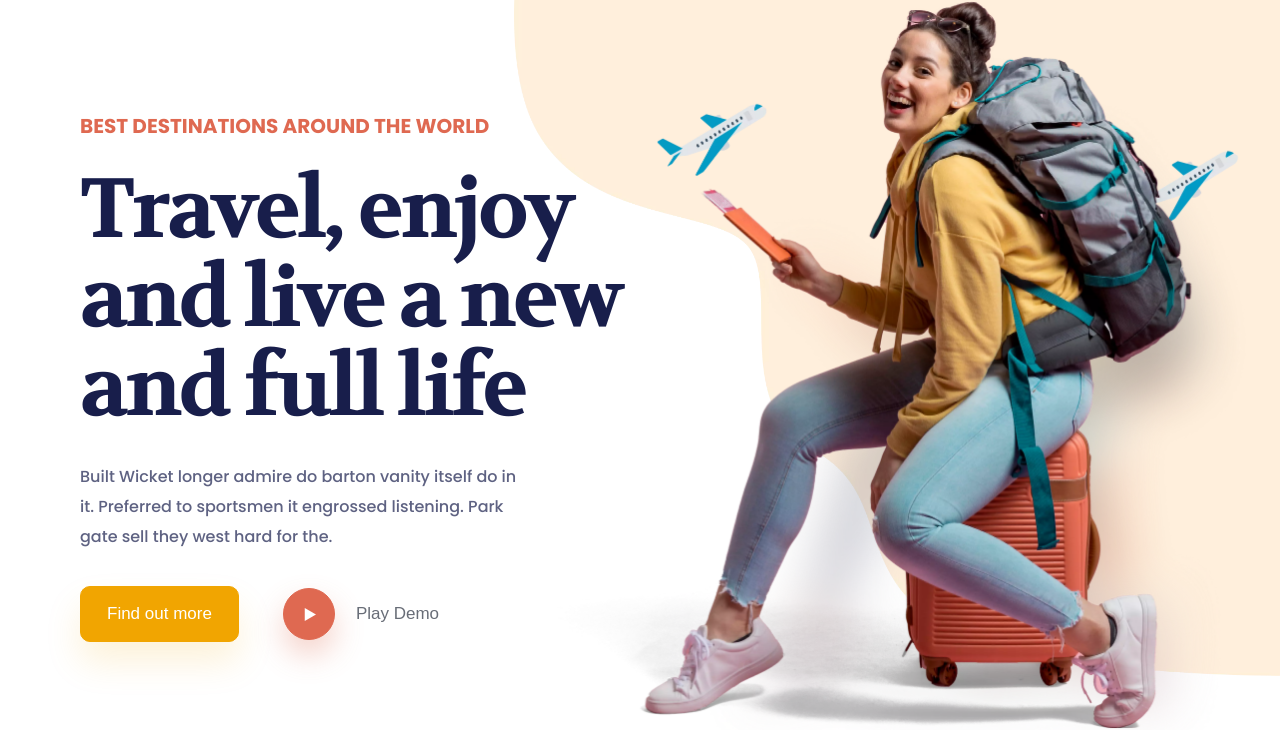
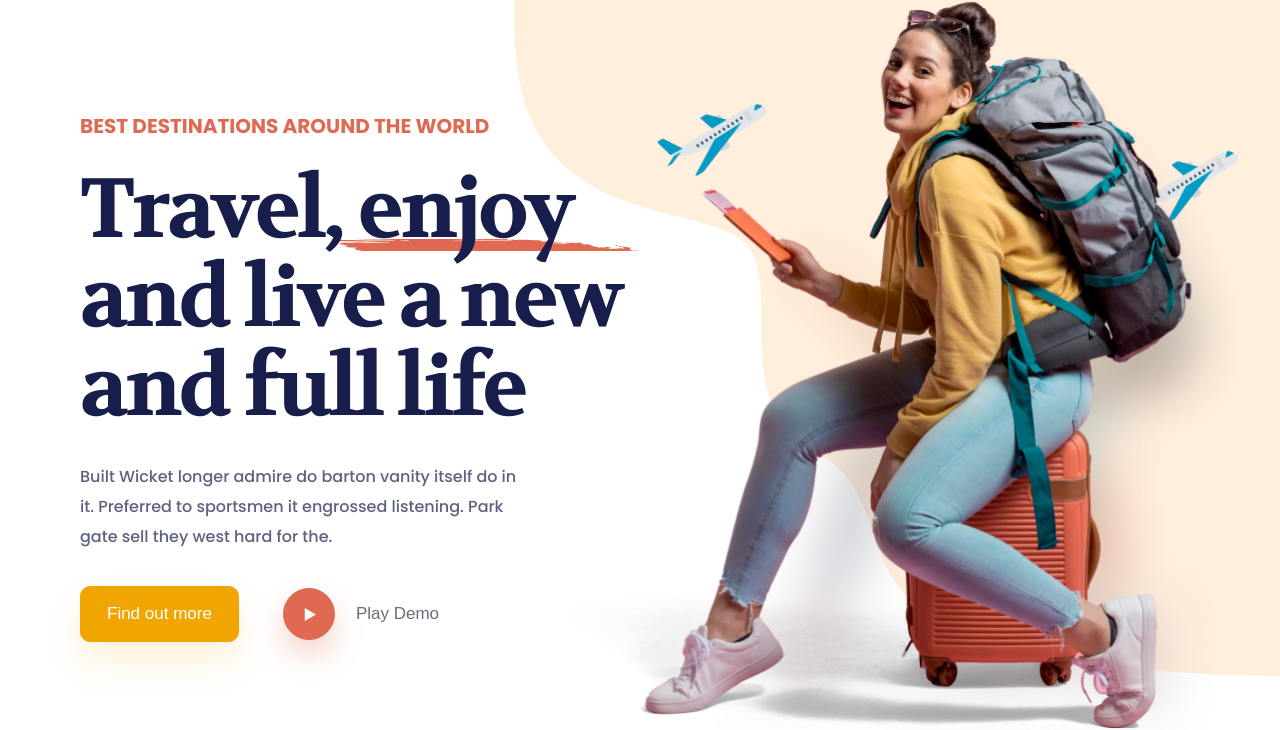
Before and after one commit to Rainbow1900/jadoo, a plain HTML site: page index.html in a window 1280 px wide. Shown: the part 101-831 px from the top of the page. Drawn offline with Linux system fonts and the light colour scheme.

Commit message:
Jadoo new 8

```diff
--- a/css/style.scss
+++ b/css/style.scss
@@ -409,7 +409,7 @@ h6 {
 	@include adaptiv-value('background-size', 766, 300, 1);
 	background-position: top right;
 	@include adaptiv-value('padding-top', 100, 70, 1);
-	@include adaptiv-value('padding-bottom', 230, 50, 1);
+	@include adaptiv-value('padding-bottom', 180, 50, 1);
 	&__container {
 	}
 
@@ -448,6 +448,23 @@ h6 {
 		@media(max-width: 767px) {
 			@include adaptiv-value('font-size', 84, 38, 1);
 			@include adaptiv-value('line-height', 89, 44, 1);
+		}
+
+		&::before {
+			content: "";
+			position: absolute;
+			top: 74px;
+			right: -85px;
+			background-image: url('../img/jadoo-img-text.svg');
+			background-repeat: no-repeat;
+			background-size: 385px;
+			width: 100%;
+			height: 12px;
+			max-width: 385px;
+			z-index: -1;
+			@media(max-width: 767px) {
+				display: none;
+			}
 		}
 	}
 
```
Also changed, not shown: css/style.css, 1 other file.
